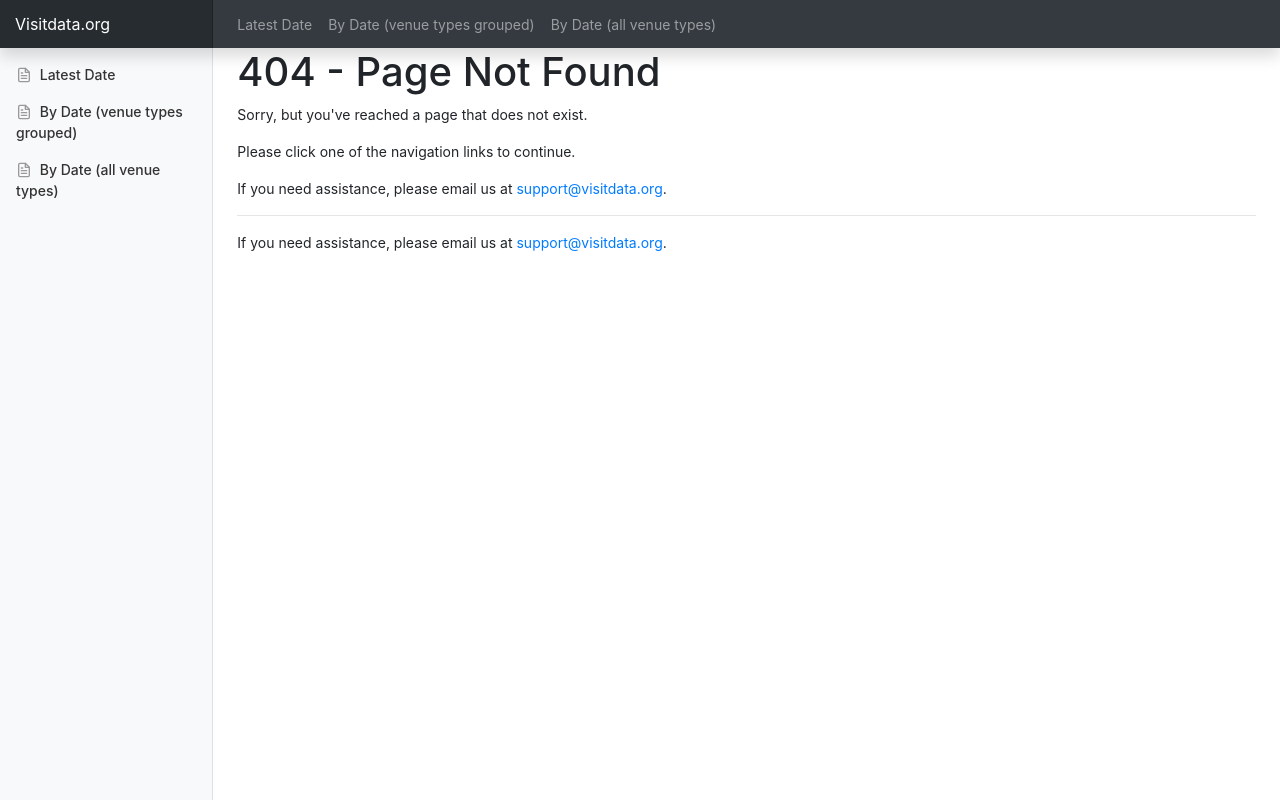
After one commit to VisitData-org/ca_visit_tracking, a Flask app: template templates/404.html in a window 1280 px wide. The commit adds this page. Run offline with Flask 2, Linux system fonts and the light colour scheme; the template is opened without the code that fills it, so the values that code supplies are empty; some libraries are stand-ins or nearby versions.

Commit message:
404 page and support email to footer.

```diff
--- a/main.py
+++ b/main.py
@@ -1,8 +1,8 @@
 # [START gae_python37_app]
 from flask import Flask, redirect, render_template
 
+
 app = Flask(__name__, static_url_path="", static_folder="static")
-app.config["SEND_FILE_MAX_AGE_DEFAULT"] = 60
 
 
 @app.route("/")
@@ -20,6 +20,14 @@ def bydate():
     return render_template("bydate.html")
 
 
+def page_not_found(e):
+    return render_template('404.html'), 404
+
+
+app.config["SEND_FILE_MAX_AGE_DEFAULT"] = 60
+app.register_error_handler(404, page_not_found)
+
+
 if __name__ == "__main__":
     # This is used when running locally only. When deploying to Google App
     # Engine, a webserver process such as Gunicorn will serve the app. This
--- /dev/null
+++ b/templates/404.html
@@ -0,0 +1,7 @@
+{% extends "nav.html" %}
+{% block main %}
+<h1>404 - Page Not Found</h1>
+<p>Sorry, but you've reached a page that does not exist.</p>
+<p>Please click one of the navigation links to continue.</p>
+<p>If you need assistance, please email us at <a href="mailto:support@visitdata.org">support@visitdata.org</a>.</p>
+{% endblock %}
--- a/templates/nav.html
+++ b/templates/nav.html
@@ -117,6 +117,8 @@
 
         <main role="main" class="col-md-9 ml-sm-auto col-lg-10 px-4">
             {% block main %}{% endblock %}
+            <hr>
+            <p>If you need assistance, please email us at <a href="mailto:support@visitdata.org">support@visitdata.org</a>.</p>
         </main>
     </div>
 </div>
```
